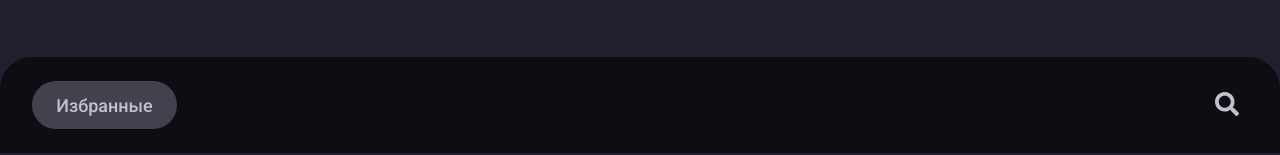
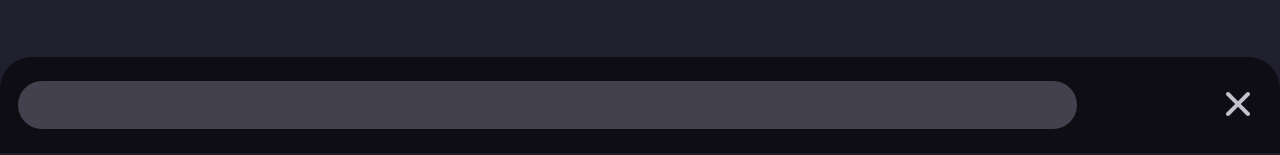
Before and after one commit to akeros/irlix-v.2.1, a React (Create React App) app: page / in a window 1280 px wide. Shown: the part 647-802 px from the top of the page. Built offline with nearby package versions, Linux system fonts and the light colour scheme.

Commit message:
added search for futter

```diff
--- /dev/null
+++ b/src/components/Footer/index.css
@@ -0,0 +1,70 @@
+.footer {
+    display: flex;
+    position: fixed;
+    justify-content: space-between;
+    background: #0E0D13;
+    height: 96px;
+    right: 0;
+    left: 0;
+    bottom: 0;
+    border-top-right-radius: 32px;
+    align-items: center;
+    border-top-left-radius: 32px;
+    z-index: 3;
+  }
+
+  .footertext {
+    margin-left: 32px;
+    height: 48px;
+    width: 145px;
+    left: 0px;
+    top: 0px;
+    border-radius: 32px;
+    background: #44414E;
+    border: none;
+    font-family: Roboto;
+    font-style: normal;
+    font-weight: 500;
+    font-size: 18px;
+    line-height: 17px;
+    color: #C4C1CF
+  }
+
+  .footersearch {
+    background: #0E0D13;
+    border: none;
+    margin-right: 35px;
+  }
+
+  .input {
+    position: relative;
+    width: 81vw;
+    height: 46px;
+    right: 14px;
+    background: #44414E;
+    border-radius: 32px;
+    border: none;
+    outline:none;
+    color: #C4C1CF;
+    font-family: Roboto;
+    font-style: normal;
+    font-weight: 300;
+    font-size: 18px;
+    padding-left: 20px;
+  }
+
+.krest-table {
+  padding: 32px;
+}
+
+  .krest-top {
+    position: absolute;
+  border: none;
+  right: 24px;
+  top: 34px;
+  }
+
+  .button-top {
+    background: none;
+    border: none;
+  }
--- /dev/null
+++ b/src/components/Footer/index.js
@@ -0,0 +1,37 @@
+import './index.css';
+import search from '../../search.svg';
+import krest from '../../images/krest.svg';
+import { useState } from 'react';
+
+
+
+function Footer() {
+    const [isInput, setInput] = useState(false)
+    function handleInput() {
+        setInput((prevState) => !prevState);
+      }
+
+function Search() {
+    return (
+        <div className='krest-table'>
+            <input  className='input' type="Введите запрос"  />
+            <div className='krest-top'>
+                <button className='button-top' onClick={handleInput}><img src={krest}/></button>
+            </div>
+        </div>
+            )
+        }
+
+  return (
+        <div className="footer">
+            {
+             isInput ? <button className="footertext">Избранные</button> : <Search />
+            }
+            {
+             isInput ? < button className="footersearch" onClick={handleInput}> <img src={search}/> </button> : <></>
+             }
+        </div>
+  );
+}
+
+export default Footer;
--- a/src/pages/description/index.css
+++ b/src/pages/description/index.css
@@ -128,6 +128,14 @@
     z-index: 5;
 }
 
+.marker-flag {
+    position: absolute;
+    top: -4px;
+    right: 0;
+    border: none;
+    background: transparent;
+}
+
 .kriv {
     position: absolute;
     /*margin-top: 586px;*/
--- a/src/pages/description/index.js
+++ b/src/pages/description/index.js
@@ -3,6 +3,7 @@
 // import fon from '../../fon.svg';
 import flag from '../../images/flag.svg';
 import kriv from '../../kriv.svg';
+import flaggrey from '../../images/flaggrey.svg';
 import './index.css';
 import {useNavigate} from 'react-router';
 import {useEffect, useRef, useState} from "react";
@@ -23,6 +24,12 @@
   // console.log(drawDots());
   console.log(window.innerWidth);
 
+  const [isFavorite, setFavorite] = useState(false);
+
+  function handleFlag() {
+    setFavorite((prevState) => !prevState);
+  }
+
   return (
     <div className="wrapp">
       <button className="fullback" onClick={handleClick}>
@@ -32,7 +39,11 @@
         <img src={cardtitle}/>
       </div>
       <div className="description-text">
-        <div className="marker"><img src={flag}/></div>
+        <div className="marker">
+            <button className="marker-flag" onClick={handleFlag}>
+                <img src={isFavorite ? flag : flaggrey}/>
+            </button>
+        </div>
         <div className="top-bar-segment">
           <div className="glav">Blackberry</div>
           <div className="podglav-text">Fresh drink</div>
--- a/src/pages/main/index.css
+++ b/src/pages/main/index.css
@@ -78,43 +78,7 @@
     margin: 1040px 50px 25px 65px;
   }
 
-  .footer {
-    display: flex;
-    position: fixed;
-    justify-content: space-between;
-    background: #0E0D13;
-    height: 96px;
-    right: 0;
-    left: 0;
-    bottom: 0;
-    border-top-right-radius: 32px;
-    align-items: center;
-    border-top-left-radius: 32px;
-    z-index: 3;
-  }
 
-  .footertext {
-    margin-left: 32px;
-    height: 48px;
-    width: 145px;
-    left: 0px;
-    top: 0px;
-    border-radius: 32px;
-    background: #44414E;
-    border: none;
-    font-family: Roboto;
-    font-style: normal;
-    font-weight: 500;
-    font-size: 18px;
-    line-height: 17px;
-    color: #C4C1CF
-  }
-
-  .footersearch {
-    background: #0E0D13;
-    border: none;
-    margin-right: 35px;
-  }
   /* @media screen and (max-width: 767px ) {
     .main {
 
--- a/src/pages/main/index.js
+++ b/src/pages/main/index.js
@@ -1,8 +1,8 @@
 import card from '../../card.svg';
 import cardtwo from '../../cardtwo.svg';
-import search from '../../search.svg';
 import Card from '../../components/Card/index';
 import Header from '../../components/Header/index';
+import Footer from '../../components/Footer/index';
 import './index.css';
 
 function Main() {
@@ -25,10 +25,7 @@
           />
         </div>
       </main>
-        <div className="footer">
-          <button className="footertext">Избранные</button>
-          <button className="footersearch"> <img src={search}/> </button>
-        </div>
+        <Footer/>
       </div>
   );
 }
```
Also changed, not shown: src/images/krest.svg (added).
